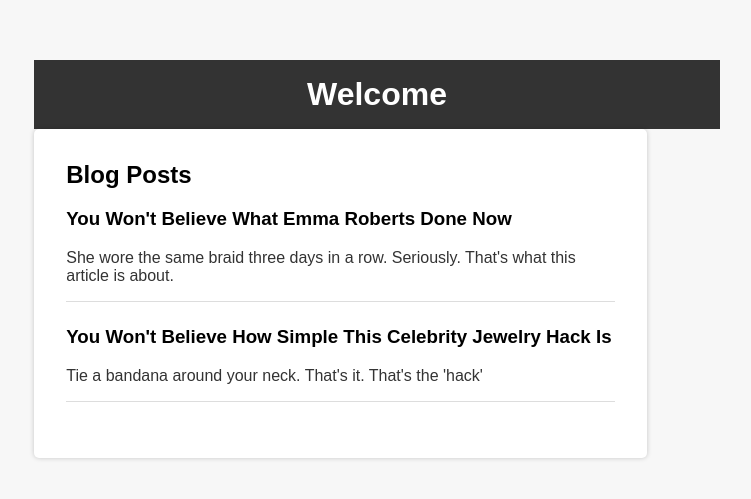
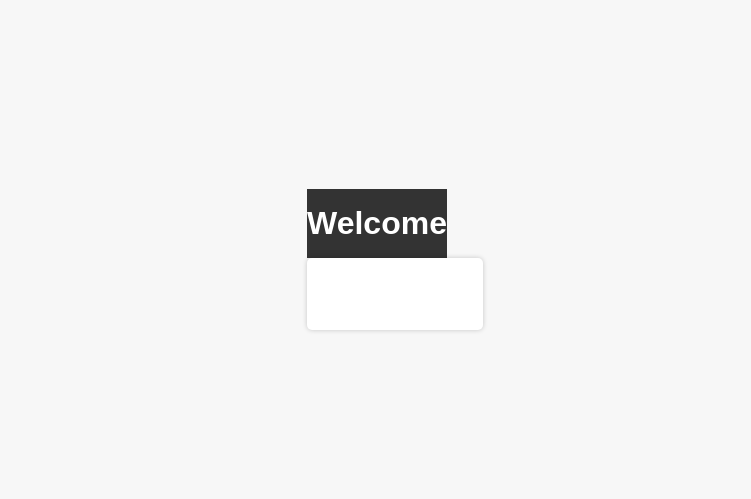
Before and after one commit to navid-hz/fwk22-grupp3-frontend, a React (Create React App) app: page /blog/1 in a window 1280 px wide. Shown: the part 141-640 px from the top of the page, without its empty margins (263-1014 px from the left). Built offline with nearby package versions, Linux system fonts and the light colour scheme.

Commit message:
#33 Routing added

```diff
--- a/package.json
+++ b/package.json
@@ -8,6 +8,7 @@
     "@testing-library/user-event": "^13.5.0",
     "react": "^18.2.0",
     "react-dom": "^18.2.0",
+    "react-router-dom": "^6.16.0",
     "react-scripts": "5.0.1",
     "web-vitals": "^2.1.4"
   },
--- a/src/App.js
+++ b/src/App.js
@@ -1,7 +1,9 @@
 import React from 'react'
+import { BrowserRouter as Router, Route, Routes } from 'react-router-dom'
 import './App.css';
 import BlogList from './components/BlogList'
-import BlogPost from './components/BlogPost'
+import BlogPost from './components/BlogPost';
+
 
 function App() {
   return (
@@ -10,7 +12,12 @@
         <h1>Welcome</h1>
       </header>
       <main>
-        <BlogList />
+        <Router>
+          <Routes>
+            <Route path='/' Component={BlogList} />
+            <Route path='/blog/:id' Component={BlogPost} />
+          </Routes>
+        </Router>
       </main>
     </div>
   )
--- a/src/components/BlogList.js
+++ b/src/components/BlogList.js
@@ -1,4 +1,5 @@
 import React from 'react'
+import { Link } from 'react-router-dom'
 
 const BlogList = () => {
     const blogPosts = [
@@ -13,8 +14,10 @@
             <ul>
                 {blogPosts.map((post) => (
                     <li key={post.id}>
-                        <h3>{post.title}</h3>
-                        <p>{post.content}</p>
+                        <Link to={`/blog/${post.id}`}>
+                            <h3>{post.title}</h3>
+                            <p>{post.content}</p>
+                        </Link>
                     </li>
                 ))}
             </ul>
--- a/src/components/BlogPost.js
+++ b/src/components/BlogPost.js
@@ -1,6 +1,9 @@
 import React from 'react'
+import { useParams } from 'react-router-dom'
 
 const BlogPost = ({title, content}) => {
+    const { id } = useParams()
+
     return (
         <div>
             <h2>{title}</h2>
--- a/src/index.js
+++ b/src/index.js
@@ -11,7 +11,4 @@
   </React.StrictMode>
 );
 
-// If you want to start measuring performance in your app, pass a function
-// to log results (for example: reportWebVitals(console.log))
-// or send to an analytics endpoint. Learn more: https://bit.ly/CRA-vitals
 reportWebVitals();
```
Also changed, not shown: 1 other file (tests, documents, lock files or other folders).
